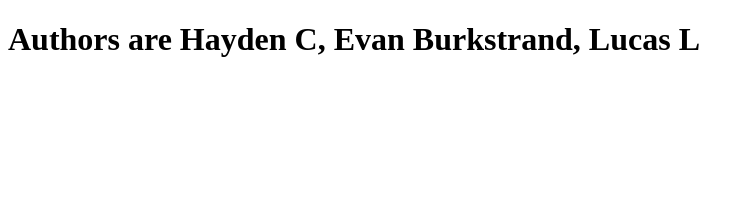
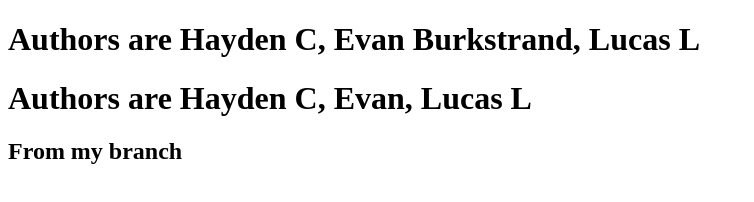
Before and after one commit to haydencarlson11/csci5117-practice, a plain HTML site: page index.html in a window 1280 px wide. Shown: the whole page, without its empty margins (0-754 px from the left). Drawn offline with Linux system fonts and the light colour scheme.

Commit message:
adding from my branch

```diff
--- a/index.html
+++ b/index.html
@@ -7,5 +7,7 @@
 </head>
 <body>
     <h1> Authors are Hayden C, Evan Burkstrand, Lucas L</h1>
+    <h1> Authors are Hayden C, Evan, Lucas L</h1>
+    <h2>From my branch</h2>
 </body>
 </html>
```
